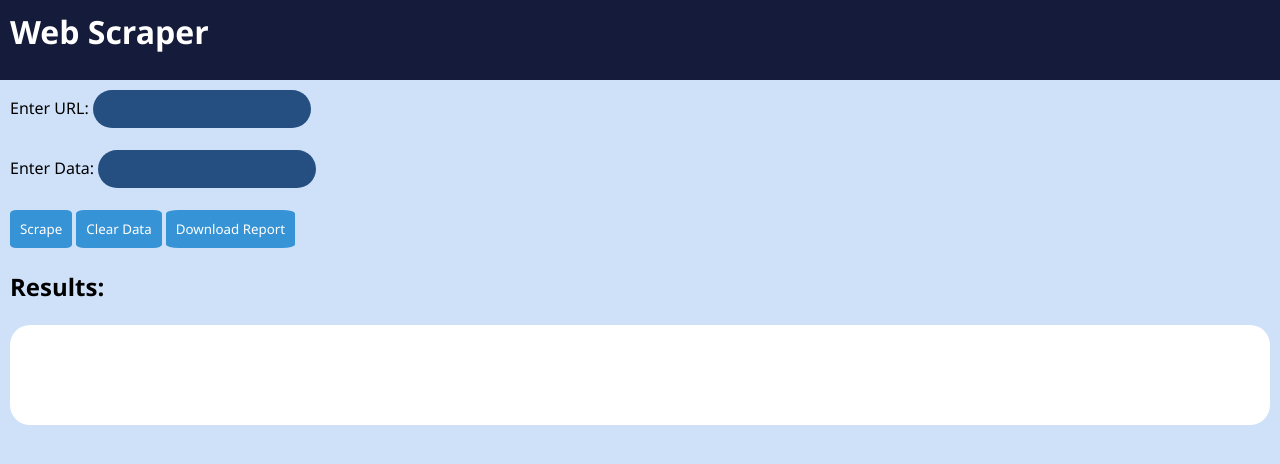
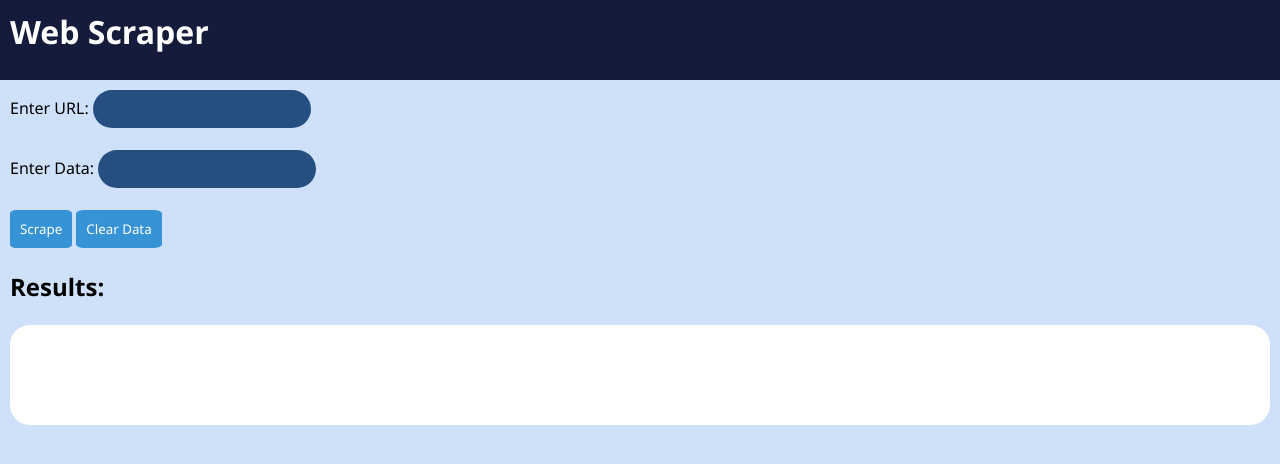
Before and after one commit to steinramirez/webScraper, a Flask app: page / in a window 1280 px wide. Shown: the top 464 px of the page. Run offline with Flask 3, Linux system fonts and the light colour scheme.

Commit message:
Update index.html

```diff
--- a/templates/index.html
+++ b/templates/index.html
@@ -16,7 +16,7 @@
       <input type="text" id="data" name="data"><br><br>
       <button type="submit" value="Scrape">Scrape</button>
       <button type="submit" name="clear" id="clear-button">Clear Data</button> <!-- Button to clear data -->
-      <button type="submit" name="download">Download Report</button>
+     <!-- <button type="submit" name="download">Download Report</button> -->
     </form>
     <br/>
     <h2>Results:</h2><br/>
```
